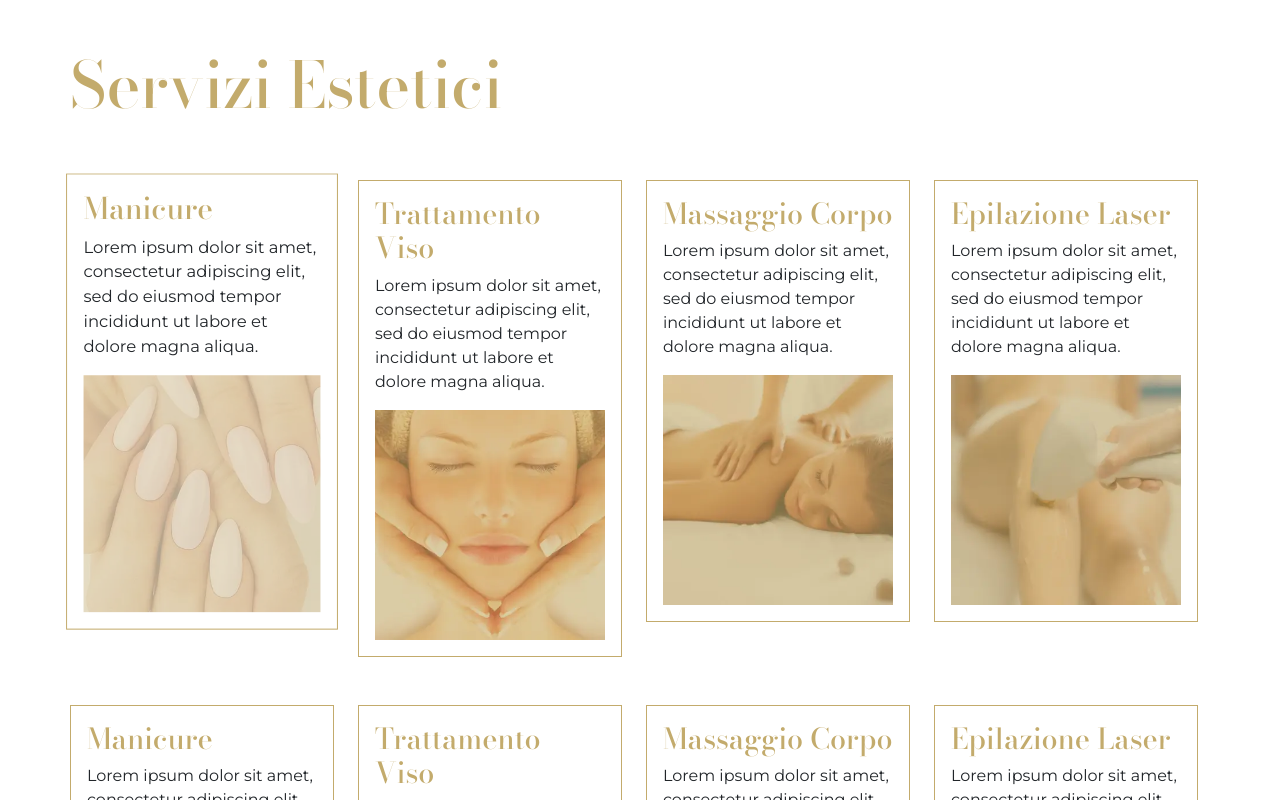
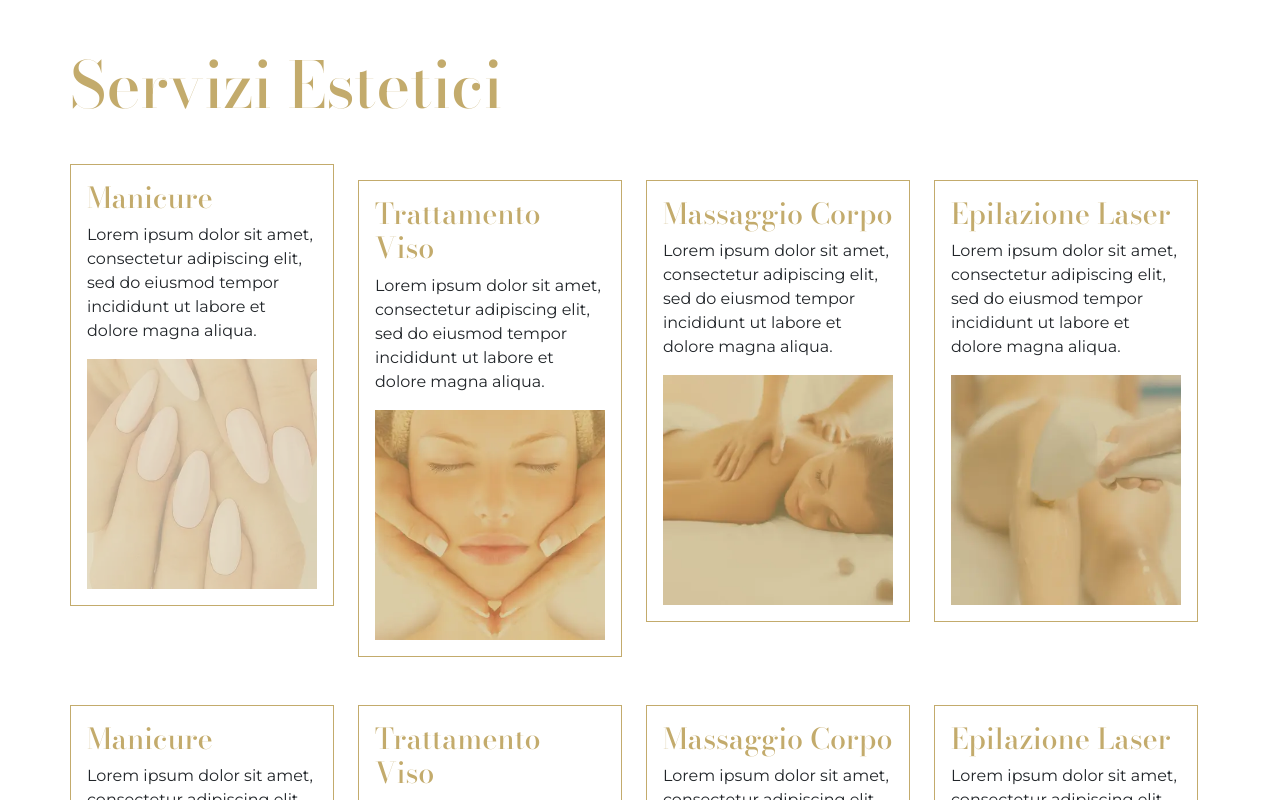
Before and after one commit to Albi998/Armony, a plain HTML site: page index.html in a window 1280 px wide. In both pictures the pointer is over the element 202 px from the left and 2187 px from the top of the page. Shown: the part 1787-2587 px from the top of the page. Drawn offline with nearby package versions, Linux system fonts and the light colour scheme.

Commit message:
Update style.css

```diff
--- a/style.css
+++ b/style.css
@@ -211,7 +211,8 @@ h1 span {
 }
 
 .card-servizio:hover {
-    transform: scale(1.03);
+    /* transform: scale(1.03); */
+    transform: translateY(-1rem);
 }
 
 #spazio {
```
